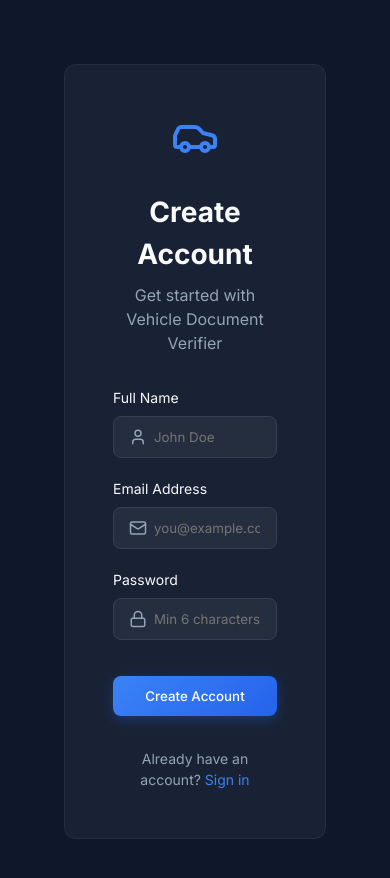
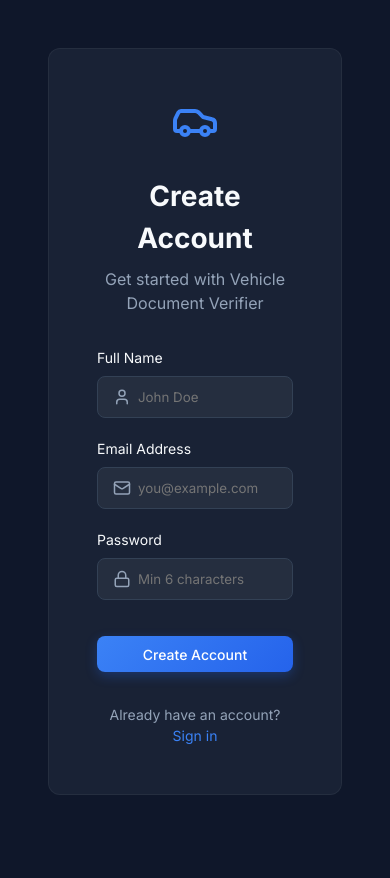
Before and after one commit to ChavdaYogesh/Vehicle-Document-Verifier, a Next.js app: page /signup in a window 390 px wide. Shown: the top 878 px of the page. After the commit the page ends 844 px from the top, so only its background shows below. Built offline with nearby package versions, Linux system fonts and the light colour scheme.

Commit message:
resposive mobile view

```diff
--- a/app/globals.css
+++ b/app/globals.css
@@ -166,3 +166,49 @@ input:focus, select:focus {
   box-shadow: 0 20px 40px rgba(0, 0, 0, 0.4);
   animation: fadeIn 0.3s ease-out;
 }
+
+/* Layout Classes */
+.main-container {
+  max-width: 1200px;
+  margin: 0 auto;
+  padding: 2rem;
+}
+
+.dashboard-title {
+  font-size: 2rem;
+  font-weight: 700;
+  background: linear-gradient(to right, #fff, #94a3b8);
+  -webkit-background-clip: text;
+  -webkit-text-fill-color: transparent;
+}
+
+.header-actions {
+  display: flex;
+  gap: 1rem;
+  align-items: center;
+  flex-wrap: wrap;
+}
+
+/* Responsive adjustments */
+@media (max-width: 768px) {
+  .main-container {
+    padding: 1rem;
+  }
+
+  .dashboard-title {
+    font-size: 1.5rem;
+  }
+
+  .header-actions {
+    gap: 0.5rem;
+  }
+
+  .btn {
+    padding: 0.6rem 1rem;
+    font-size: 0.875rem;
+  }
+
+  .modal-content {
+    padding: 1.5rem;
+  }
+}
--- a/app/layout.js
+++ b/app/layout.js
@@ -12,7 +12,7 @@ export default function RootLayout({ children }) {
   return (
     <html lang="en">
       <body className={inter.className}>
-        <main style={{ maxWidth: '1200px', margin: '0 auto', padding: '2rem' }}>
+        <main className="main-container">
           {children}
         </main>
       </body>
--- a/app/page.js
+++ b/app/page.js
@@ -134,14 +134,14 @@ export default function Dashboard() {
     <div className="animate-fade-in">
       <header style={{ display: 'flex', justifyContent: 'space-between', alignItems: 'center', marginBottom: '2rem', flexWrap: 'wrap', gap: '1rem' }}>
         <div>
-          <h1 style={{ fontSize: '2rem', fontWeight: 700, background: 'linear-gradient(to right, #fff, #94a3b8)', WebkitBackgroundClip: 'text', WebkitTextFillColor: 'transparent' }}>
+          <h1 className="dashboard-title">
             Vehicle Document Verifier
           </h1>
           <p style={{ color: 'var(--text-secondary)', display: 'flex', alignItems: 'center', gap: '0.5rem' }}>
             <User size={16} /> Welcome back, {user.name}
           </p>
         </div>
-        <div style={{ display: 'flex', gap: '1rem', alignItems: 'center', flexWrap: 'wrap' }}>
+        <div className="header-actions">
           <button className="btn btn-secondary" onClick={triggerAlerts} disabled={processingAlerts}>
             <BellRing size={18} /> {processingAlerts ? 'Sending...' : 'Send Alerts'}
           </button>
@@ -195,7 +195,7 @@ export default function Dashboard() {
           </button>
         </div>
       ) : (
-        <div style={{ display: 'grid', gridTemplateColumns: 'repeat(auto-fill, minmax(350px, 1fr))', gap: '1.5rem', alignItems: 'start' }}>
+        <div style={{ display: 'grid', gridTemplateColumns: 'repeat(auto-fill, minmax(min(100%, 300px), 1fr))', gap: '1.5rem', alignItems: 'start' }}>
           {vehicles.map(vehicle => {
             const isExpanded = expandedVehicleId === vehicle.id;
 
```
